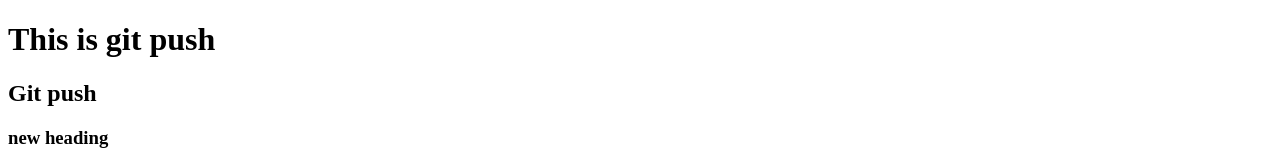
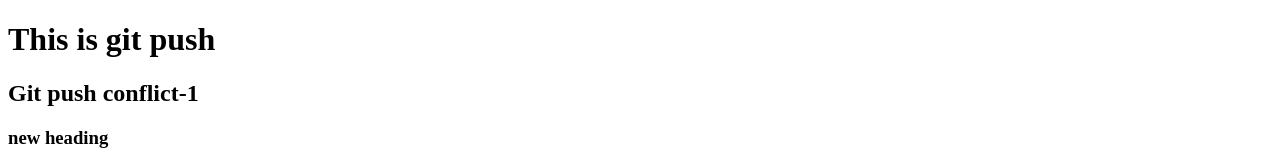
Before and after one commit to mahfuz091/my-secound-repo, a plain HTML site: page index.html in a window 1280 px wide. Shown: the top 168 px of the page. Drawn offline with Linux system fonts and the light colour scheme.

Commit message:
conflict add

```diff
--- a/index.html
+++ b/index.html
@@ -9,7 +9,7 @@
 </head>
 <body>
     <h1>This is git push</h1>
-    <h2>Git push</h2>
+    <h2>Git push conflict-1</h2>
     <h3>new heading</h3>
     <p>Lorem, ipsum dolor sit amet consectetur adipisicing elit. Tenetur atque, fugit officiis pariatur vero deleniti nisi a aperiam! Dolor, facilis!</p>
     <p>Lorem ipsum dolor sit amet consectetur adipisicing elit. Optio incidunt dolores accusamus doloribus laboriosam sint similique molestias veniam, nemo quae animi vitae adipisci, modi ipsum. Placeat velit accusantium cum fugit!</p>
```
